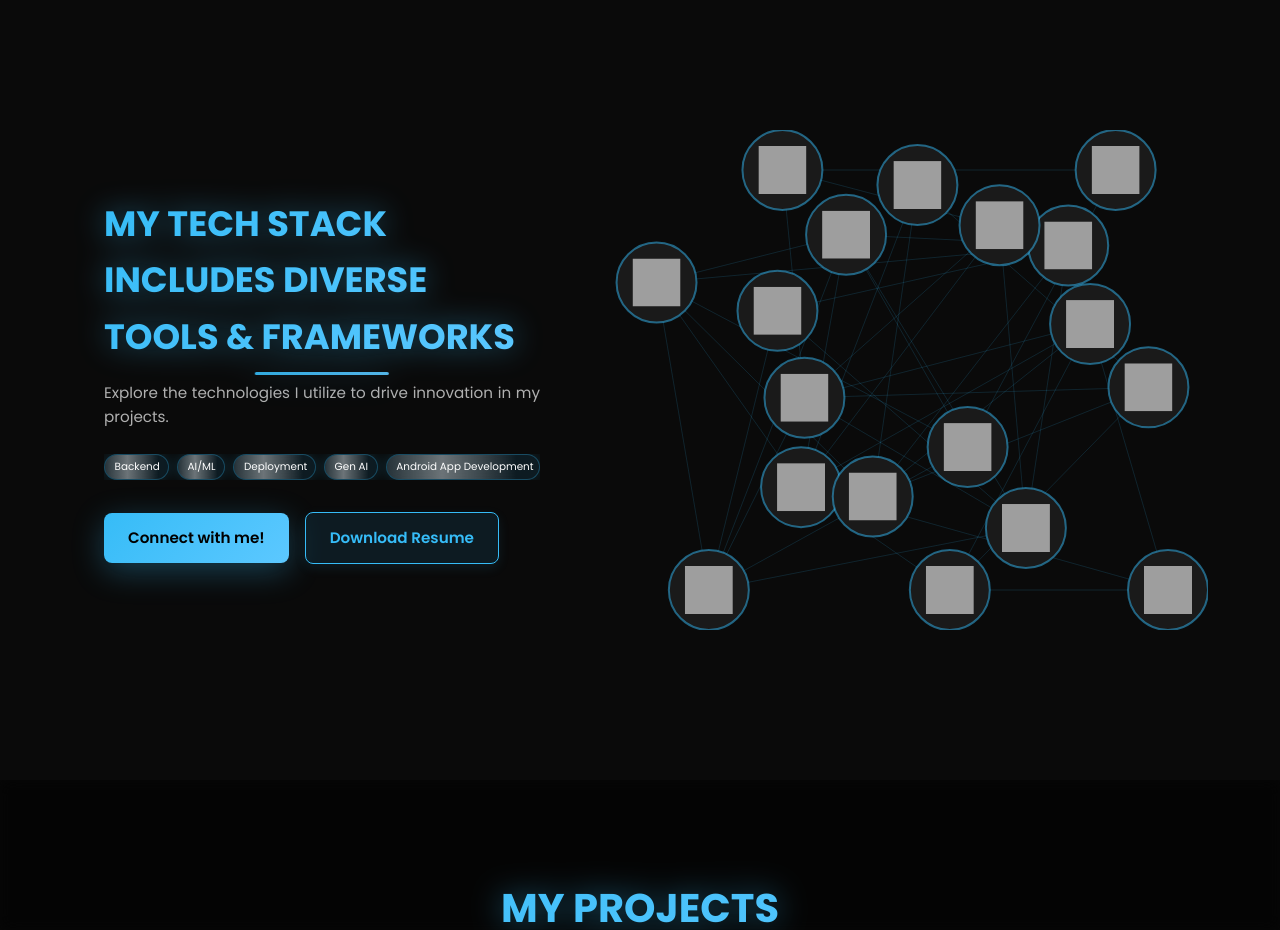
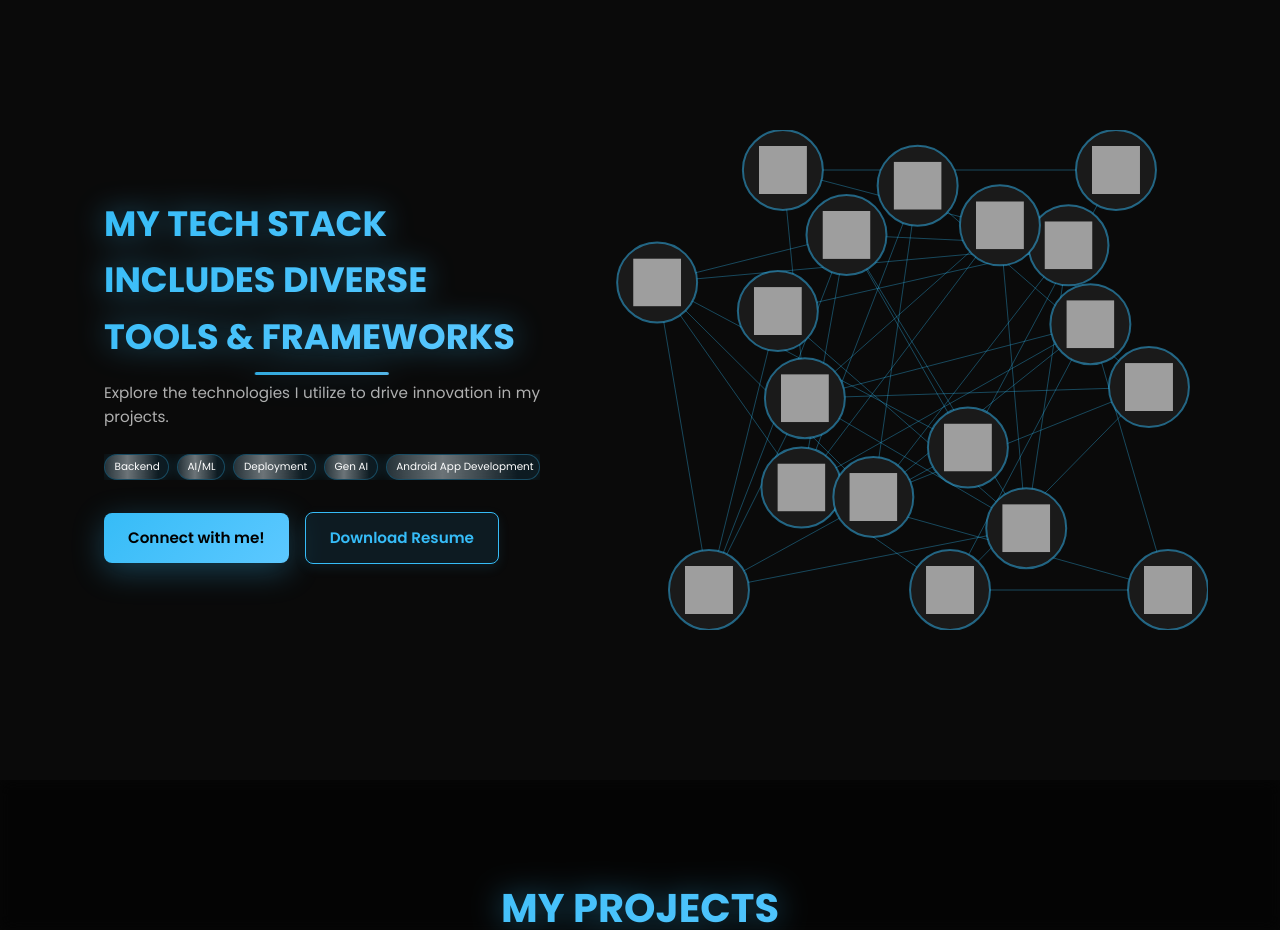
Before and after one commit to vishnupriyanpr/My-Portfolio, a website: page index.html in a window 1280 px wide. Shown: the part 1620-2550 px from the top of the page. Drawn offline with Linux system fonts and the light colour scheme; no server answers; animation ran at ten frames a second.

Commit message:
updates!

```diff
--- a/assets/js/skills-network.js
+++ b/assets/js/skills-network.js
@@ -149,7 +149,16 @@ class SkillsNetwork {
                 const dx = b.x - a.x;
                 const dy = b.y - a.y;
                 const distSq = dx * dx + dy * dy;
-                if (distSq === 0) continue;
+                if (distSq === 0) {
+                    // Safety: if nodes are exactly on top of each other (e.g. 0 init size), push them apart randomly
+                    const angle = Math.random() * Math.PI * 2;
+                    const force = 1;
+                    a.vx -= Math.cos(angle) * force;
+                    a.vy -= Math.sin(angle) * force;
+                    b.vx += Math.cos(angle) * force;
+                    b.vy += Math.sin(angle) * force;
+                    continue;
+                }
 
                 const dist = Math.sqrt(distSq);
                 const force = this.repulsion * 10 / distSq;
@@ -223,7 +232,7 @@ class SkillsNetwork {
                 this.ctx.strokeStyle = 'rgba(54, 188, 247, 0.6)';
                 this.ctx.lineWidth = 2;
             } else {
-                this.ctx.strokeStyle = 'rgba(54, 188, 247, 0.15)';
+                this.ctx.strokeStyle = 'rgba(54, 188, 247, 0.35)';
                 this.ctx.lineWidth = 1;
             }
             this.ctx.stroke();
@@ -252,8 +261,8 @@ class SkillsNetwork {
             if (node.img && node.loaded && node.img.naturalWidth > 0) {
                 const size = node.radius * 1.2;
                 this.ctx.drawImage(node.img, node.x - size / 2, node.y - size / 2, size, size);
-            } else if (node.error || !node.img) {
-                // Fallback: draw first letter of label
+            } else {
+                // Fallback: draw first letter of label if image is loading or failed or missing
                 this.ctx.fillStyle = 'rgba(54, 188, 247, 0.8)';
                 this.ctx.font = `${node.radius * 0.8}px Arial`;
                 this.ctx.textAlign = 'center';
@@ -264,6 +273,10 @@ class SkillsNetwork {
     }
 
     animate() {
+        if (this.width === 0 || this.height === 0) {
+            requestAnimationFrame(() => this.animate());
+            return;
+        }
         this.updatePhysics();
         this.draw();
         requestAnimationFrame(() => this.animate());
--- a/index.html
+++ b/index.html
@@ -6,7 +6,7 @@
     <meta name="viewport" content="width=device-width, initial-scale=1.0">
 
     <!-- SEO Meta Tags -->
-    <title>Vishnupriyan P R | ML & Backend Developer Portfolio</title>
+    <title>Vishnupriyan P R 's Portfolio</title>
     <meta name="description"
         content="Portfolio of Vishnupriyan P R, an AI/ML Enthusiast and Backend Developer specializing in Python, PyTorch, and scalable systems. Explore my projects and skills.">
     <meta name="keywords"
@@ -19,7 +19,7 @@
     <!-- Open Graph / Facebook -->
     <meta property="og:type" content="website">
     <meta property="og:url" content="https://vishnupriyan.vercel.app/">
-    <meta property="og:title" content="Vishnupriyan P R | ML & Backend Developer Portfolio">
+    <meta property="og:title" content="Vishnupriyan P R 's Portfolio">
     <meta property="og:description"
         content="AI-driven innovator building intuitive apps and scalable systems. Check out my projects in ML, Backend, and App Development.">
     <meta property="og:image" content="assets/images/profile.png">
@@ -27,7 +27,7 @@
     <!-- Twitter -->
     <meta property="twitter:card" content="summary_large_image">
     <meta property="twitter:url" content="https://vishnupriyan.vercel.app/">
-    <meta property="twitter:title" content="Vishnupriyan P R | ML & Backend Developer Portfolio">
+    <meta property="twitter:title" content="Vishnupriyan P R 's Portfolio">
     <meta property="twitter:description"
         content="AI-driven innovator building intuitive apps and scalable systems. Check out my projects in ML, Backend, and App Development.">
     <meta property="twitter:image" content="assets/images/profile.png">
--- a/script.js
+++ b/script.js
@@ -1,27 +1,6 @@
 document.addEventListener('DOMContentLoaded', function () {
     // Initialize Skills Network
-    const skillsData = [
-        { name: 'Python', type: 'lang', icon: 'https://cdn.jsdelivr.net/gh/devicons/devicon/icons/python/python-original.svg' },
-        { name: 'PyTorch', type: 'ai', icon: 'https://cdn.jsdelivr.net/gh/devicons/devicon/icons/pytorch/pytorch-original.svg' },
-        { name: 'TensorFlow', type: 'ai', icon: 'https://cdn.jsdelivr.net/gh/devicons/devicon/icons/tensorflow/tensorflow-original.svg' },
-        { name: 'Java', type: 'lang', icon: 'https://cdn.jsdelivr.net/gh/devicons/devicon/icons/java/java-original.svg' },
-        { name: 'C++', type: 'lang', icon: 'https://cdn.jsdelivr.net/gh/devicons/devicon/icons/cplusplus/cplusplus-original.svg' },
-        { name: 'JavaScript', type: 'lang', icon: 'https://cdn.jsdelivr.net/gh/devicons/devicon/icons/javascript/javascript-original.svg' },
-        { name: 'React', type: 'web', icon: 'https://cdn.jsdelivr.net/gh/devicons/devicon/icons/react/react-original.svg' },
-        { name: 'Node.js', type: 'web', icon: 'https://cdn.jsdelivr.net/gh/devicons/devicon/icons/nodejs/nodejs-original.svg' },
-        { name: 'HTML5', type: 'web', icon: 'https://cdn.jsdelivr.net/gh/devicons/devicon/icons/html5/html5-original.svg' },
-        { name: 'CSS3', type: 'web', icon: 'https://cdn.jsdelivr.net/gh/devicons/devicon/icons/css3/css3-original.svg' },
-        { name: 'Flutter', type: 'mobile', icon: 'https://cdn.jsdelivr.net/gh/devicons/devicon/icons/flutter/flutter-original.svg' },
-        { name: 'Kotlin', type: 'mobile', icon: 'https://cdn.jsdelivr.net/gh/devicons/devicon/icons/kotlin/kotlin-original.svg' },
-        { name: 'Dart', type: 'mobile', icon: 'https://cdn.jsdelivr.net/gh/devicons/devicon/icons/dart/dart-original.svg' },
-        { name: 'MySQL', type: 'db', icon: 'https://cdn.jsdelivr.net/gh/devicons/devicon/icons/mysql/mysql-original.svg' },
-        { name: 'MongoDB', type: 'db', icon: 'https://cdn.jsdelivr.net/gh/devicons/devicon/icons/mongodb/mongodb-original.svg' },
-        { name: 'Docker', type: 'ops', icon: 'https://cdn.jsdelivr.net/gh/devicons/devicon/icons/docker/docker-original.svg' },
-        { name: 'Git', type: 'ops', icon: 'https://cdn.jsdelivr.net/gh/devicons/devicon/icons/git/git-original.svg' },
-        { name: 'Linux', type: 'ops', icon: 'https://cdn.jsdelivr.net/gh/devicons/devicon/icons/linux/linux-original.svg' }
-    ];
-
-    new SkillsNetwork('skillsNetwork', skillsData);
+    // Skills Network initialization moved to window.load to ensure correct sizing
 
     // Create dynamic particles
     createParticles();
@@ -570,6 +549,33 @@ document.head.appendChild(notificationStyles);
 // Add loading animation
 window.addEventListener('load', () => {
     document.body.classList.add('loaded');
+
+    // Initialize Skills Network (moved here to ensure container has dimensions)
+    const skillsData = [
+        { name: 'Python', type: 'lang', icon: 'https://cdn.jsdelivr.net/gh/devicons/devicon/icons/python/python-original.svg' },
+        { name: 'PyTorch', type: 'ai', icon: 'https://cdn.jsdelivr.net/gh/devicons/devicon/icons/pytorch/pytorch-original.svg' },
+        { name: 'TensorFlow', type: 'ai', icon: 'https://cdn.jsdelivr.net/gh/devicons/devicon/icons/tensorflow/tensorflow-original.svg' },
+        { name: 'Java', type: 'lang', icon: 'https://cdn.jsdelivr.net/gh/devicons/devicon/icons/java/java-original.svg' },
+        { name: 'C++', type: 'lang', icon: 'https://cdn.jsdelivr.net/gh/devicons/devicon/icons/cplusplus/cplusplus-original.svg' },
+        { name: 'JavaScript', type: 'lang', icon: 'https://cdn.jsdelivr.net/gh/devicons/devicon/icons/javascript/javascript-original.svg' },
+        { name: 'React', type: 'web', icon: 'https://cdn.jsdelivr.net/gh/devicons/devicon/icons/react/react-original.svg' },
+        { name: 'Node.js', type: 'web', icon: 'https://cdn.jsdelivr.net/gh/devicons/devicon/icons/nodejs/nodejs-original.svg' },
+        { name: 'HTML5', type: 'web', icon: 'https://cdn.jsdelivr.net/gh/devicons/devicon/icons/html5/html5-original.svg' },
+        { name: 'CSS3', type: 'web', icon: 'https://cdn.jsdelivr.net/gh/devicons/devicon/icons/css3/css3-original.svg' },
+        { name: 'Flutter', type: 'mobile', icon: 'https://cdn.jsdelivr.net/gh/devicons/devicon/icons/flutter/flutter-original.svg' },
+        { name: 'Kotlin', type: 'mobile', icon: 'https://cdn.jsdelivr.net/gh/devicons/devicon/icons/kotlin/kotlin-original.svg' },
+        { name: 'Dart', type: 'mobile', icon: 'https://cdn.jsdelivr.net/gh/devicons/devicon/icons/dart/dart-original.svg' },
+        { name: 'MySQL', type: 'db', icon: 'https://cdn.jsdelivr.net/gh/devicons/devicon/icons/mysql/mysql-original.svg' },
+        { name: 'MongoDB', type: 'db', icon: 'https://cdn.jsdelivr.net/gh/devicons/devicon/icons/mongodb/mongodb-original.svg' },
+        { name: 'Docker', type: 'ops', icon: 'https://cdn.jsdelivr.net/gh/devicons/devicon/icons/docker/docker-original.svg' },
+        { name: 'Git', type: 'ops', icon: 'https://cdn.jsdelivr.net/gh/devicons/devicon/icons/git/git-original.svg' },
+        { name: 'Linux', type: 'ops', icon: 'https://cdn.jsdelivr.net/gh/devicons/devicon/icons/linux/linux-original.svg' }
+    ];
+
+    // Small delay to ensure layout is final
+    setTimeout(() => {
+        new SkillsNetwork('skillsNetwork', skillsData);
+    }, 100);
     const loadingStyles = document.createElement('style');
     loadingStyles.textContent = `
         body:not(.loaded) { opacity: 0; transition: opacity 0.5s ease; }
```
